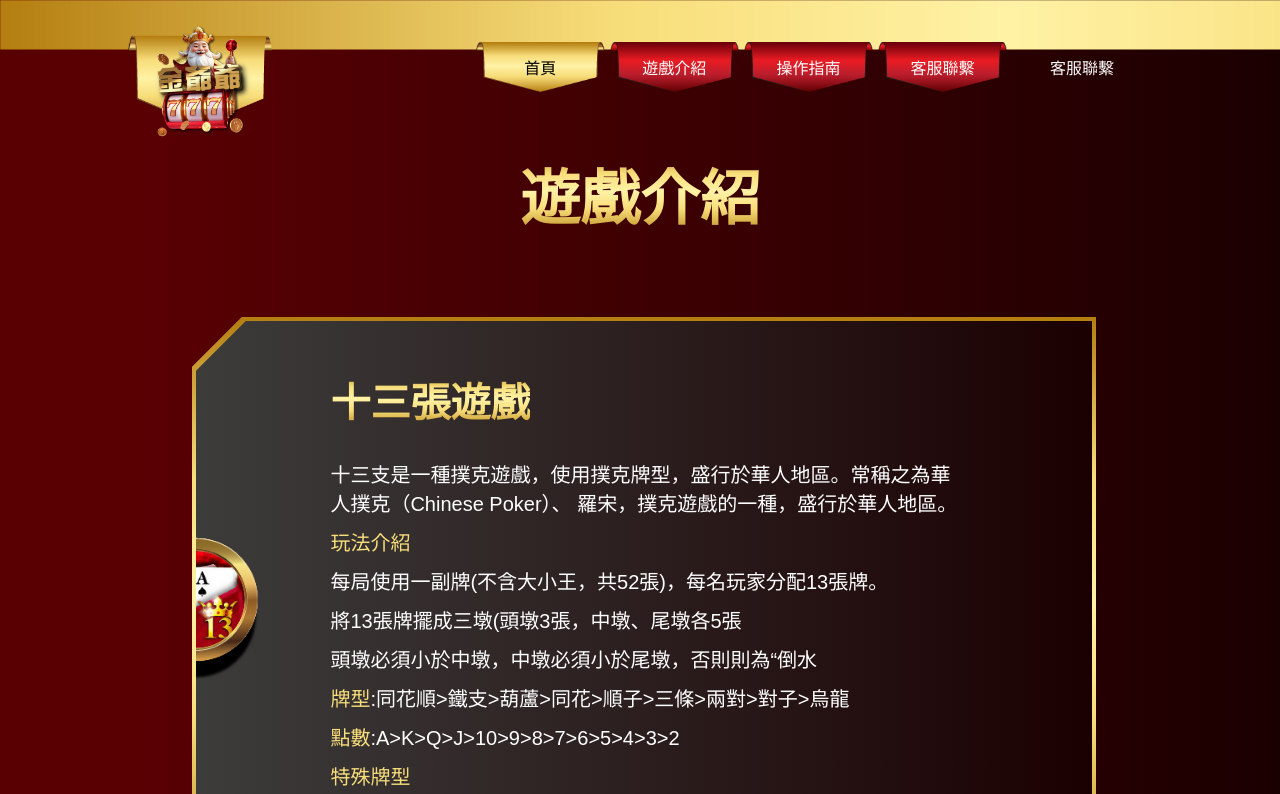
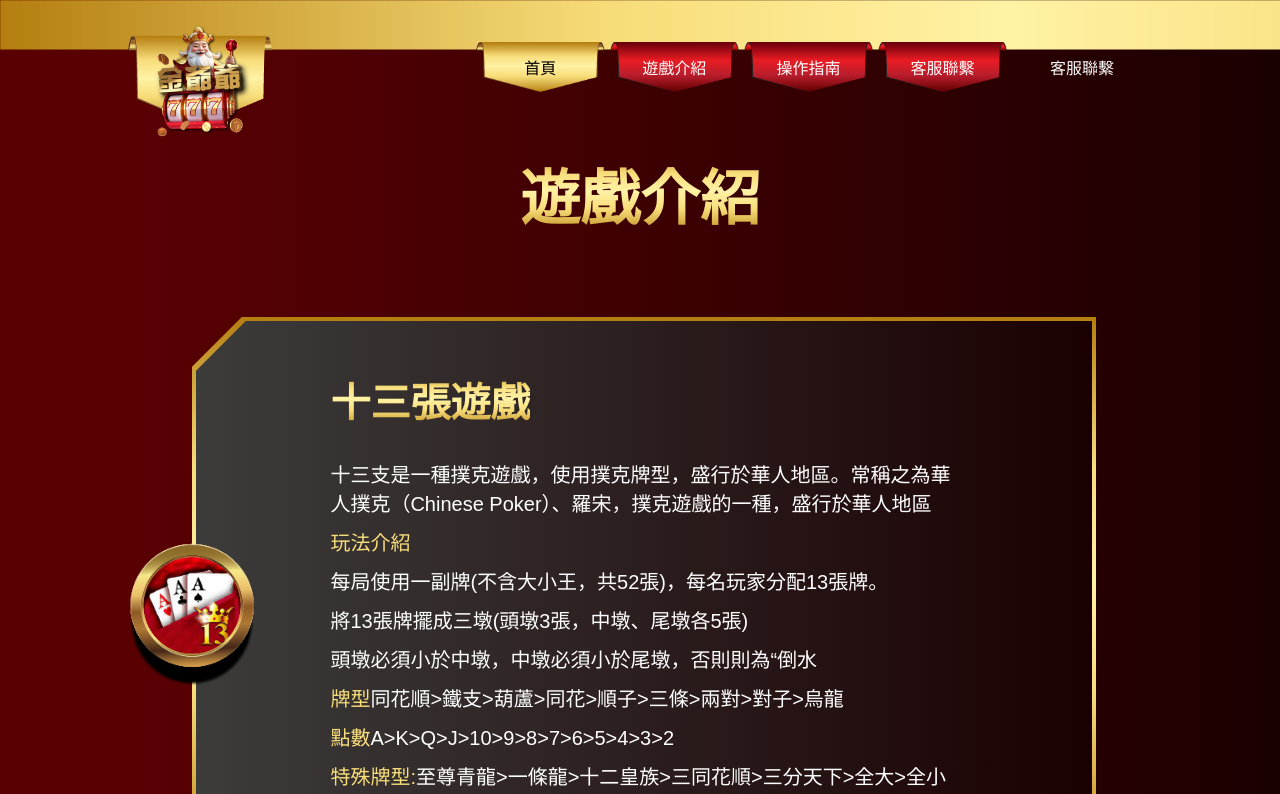
Before and after one commit to Miltonbhowmick/china-christmas, a Nuxt app: page /timeline in a window 1280 px wide. Shown: the top 794 px of the page. Built offline with nearby package versions, Linux system fonts and the light colour scheme.

Commit message:
fix: test dynamic data and fix styles

```diff
--- a/pages/timeline.vue
+++ b/pages/timeline.vue
@@ -6,40 +6,32 @@
 
         <div class="content">
             <div class="info">
-                <div class="item">
-                    <div class="overlap">
-                        <div class="coin-box">
-                            <img src="/images/coin1.png" alt="coin1" />
-                        </div>
-                        <div class="context">
-                            <h4 class="title">十三張遊戲</h4>
-                            <p class="description">
-                                十三支是一種撲克遊戲，使用撲克牌型，盛行於華人地區。常稱之為華人撲克（Chinese
-                                Poker）、 羅宋，撲克遊戲的一種，盛行於華人地區。
-                            </p>
-                            <p class="description bg-color">玩法介紹</p>
-                            <p class="description">
-                                每局使用一副牌(不含大小王，共52張)，每名玩家分配13張牌。
-                            </p>
-                            <p class="description">
-                                將13張牌擺成三墩(頭墩3張，中墩、尾墩各5張
-                            </p>
-                            <p class="description">
-                                頭墩必須小於中墩，中墩必須小於尾墩，否則則為“倒水
-                            </p>
-                            <p class="description">
-                                <span class="bg-color">牌型</span
-                                >:同花順>鐵支>葫蘆>同花>順子>三條>兩對>對子>烏龍
-                            </p>
-                            <p class="description">
-                                <span class="bg-color">點數</span
-                                >:A>K>Q>J>10>9>8>7>6>5>4>3>2
-                            </p>
-                            <p class="description bg-color">特殊牌型</p>
-                            <p class="description">
-                                至尊青龍>一條龍>十二皇族>三同花順>三分天下>全大>全小>湊一色>四套三條>五對三條>
-                                六對半>三順子>三同花
-                            </p>
+                <div
+                    v-for="(data, index) in timelineDataList"
+                    :key="'timeline_' + index"
+                    class="box"
+                >
+                    <div class="coin-box">
+                        <img :src="data.coinSrc" alt="coin1" />
+                    </div>
+                    <div class="item">
+                        <div class="overlap">
+                            <div class="context">
+                                <h4 class="title">{{ data.title }}</h4>
+                                <p
+                                    v-for="(
+                                        desObj, idx
+                                    ) in data.descriptionList"
+                                    :key="'desc_' + idx"
+                                    class="description"
+                                >
+                                    <span
+                                        v-if="desObj.colorValue"
+                                        class="bg-color"
+                                        >{{ desObj.colorValue }}</span
+                                    ><span>{{ desObj.value }}</span>
+                                </p>
+                            </div>
                         </div>
                     </div>
                 </div>
@@ -49,6 +41,84 @@
 </template>
 
 <script setup>
+let timelineDataList = [
+    {
+        coinSrc: "/images/coin1.png",
+        title: "十三張遊戲",
+        descriptionList: [
+            {
+                colorValue: null,
+                value: "十三支是一種撲克遊戲，使用撲克牌型，盛行於華人地區。常稱之為華人撲克（Chinese Poker）、羅宋，撲克遊戲的一種，盛行於華人地區",
+            },
+            {
+                colorValue: "玩法介紹",
+                value: null,
+            },
+            {
+                colorValue: null,
+                value: "每局使用一副牌(不含大小王，共52張)，每名玩家分配13張牌。",
+            },
+            {
+                colorValue: null,
+                value: "將13張牌擺成三墩(頭墩3張，中墩、尾墩各5張)",
+            },
+            {
+                colorValue: null,
+                value: "頭墩必須小於中墩，中墩必須小於尾墩，否則則為“倒水",
+            },
+            {
+                colorValue: "牌型",
+                value: "同花順>鐵支>葫蘆>同花>順子>三條>兩對>對子>烏龍",
+            },
+            {
+                colorValue: "點數",
+                value: "A>K>Q>J>10>9>8>7>6>5>4>3>2",
+            },
+            {
+                colorValue: "特殊牌型:",
+                value: "至尊青龍>一條龍>十二皇族>三同花順>三分天下>全大>全小>湊一色>四套三條>五對三條> 六對半>三順子>三同花",
+            },
+        ],
+    },
+    {
+        coinSrc: "/images/coin6.png",
+        title: "十三張遊戲",
+        descriptionList: [
+            {
+                colorValue: null,
+                value: "十三支是一種撲克遊戲，使用撲克牌型，盛行於華人地區。常稱之為華人撲克（Chinese Poker）、羅宋，撲克遊戲的一種，盛行於華人地區",
+            },
+            {
+                colorValue: "玩法介紹",
+                value: null,
+            },
+            {
+                colorValue: null,
+                value: "每局使用一副牌(不含大小王，共52張)，每名玩家分配13張牌。",
+            },
+            {
+                colorValue: null,
+                value: "將13張牌擺成三墩(頭墩3張，中墩、尾墩各5張)",
+            },
+            {
+                colorValue: null,
+                value: "頭墩必須小於中墩，中墩必須小於尾墩，否則則為“倒水",
+            },
+            {
+                colorValue: "牌型",
+                value: "同花順>鐵支>葫蘆>同花>順子>三條>兩對>對子>烏龍",
+            },
+            {
+                colorValue: "點數",
+                value: "A>K>Q>J>10>9>8>7>6>5>4>3>2",
+            },
+            {
+                colorValue: "特殊牌型:",
+                value: "至尊青龍>一條龍>十二皇族>三同花順>三分天下>全大>全小>湊一色>四套三條>五對三條> 六對半>三順子>三同花",
+            },
+        ],
+    },
+];
 </script>
 
 <style scoped lang="scss">
@@ -65,7 +135,7 @@ section.timeline {
         }
     }
     .content {
-        padding: 30px 0;
+        padding: 30px 0 50px 0;
         display: flex;
         justify-content: center;
 
@@ -73,9 +143,20 @@ section.timeline {
             width: 70%;
             display: flex;
             flex-direction: column;
-            gap: 20px;
+            gap: 50px;
+            .box {
+                position: relative;
+                .coin-box {
+                    z-index: 99;
+                    width: 20%;
+                    position: absolute;
+                    top: 55%;
+                    left: -10%;
+                    transform: translateY(-50%);
+                }
+            }
             .item {
-                padding: 4px;
+                padding: 4px 4px 0px 4px;
                 height: 100%;
                 width: 100%;
                 // background-image: url("/images/timeline-item-box.png");
@@ -113,14 +194,7 @@ section.timeline {
                         calc(100% - 50px) 100%,
                         0 100%
                     );
-                    .coin-box {
-                        z-index: 99;
-                        width: 20%;
-                        position: absolute;
-                        top: 50%;
-                        left: -10%;
-                        transform: translateY(-50%);
-                    }
+
                     .context {
                         width: 70%;
                         // position: absolute;
```
